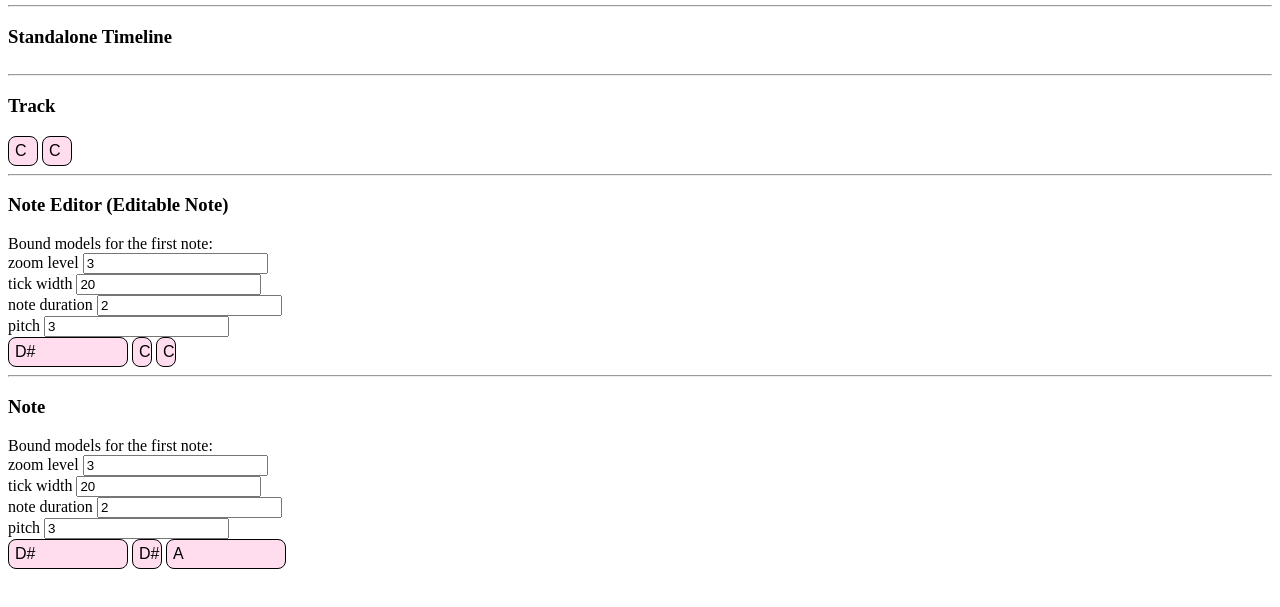
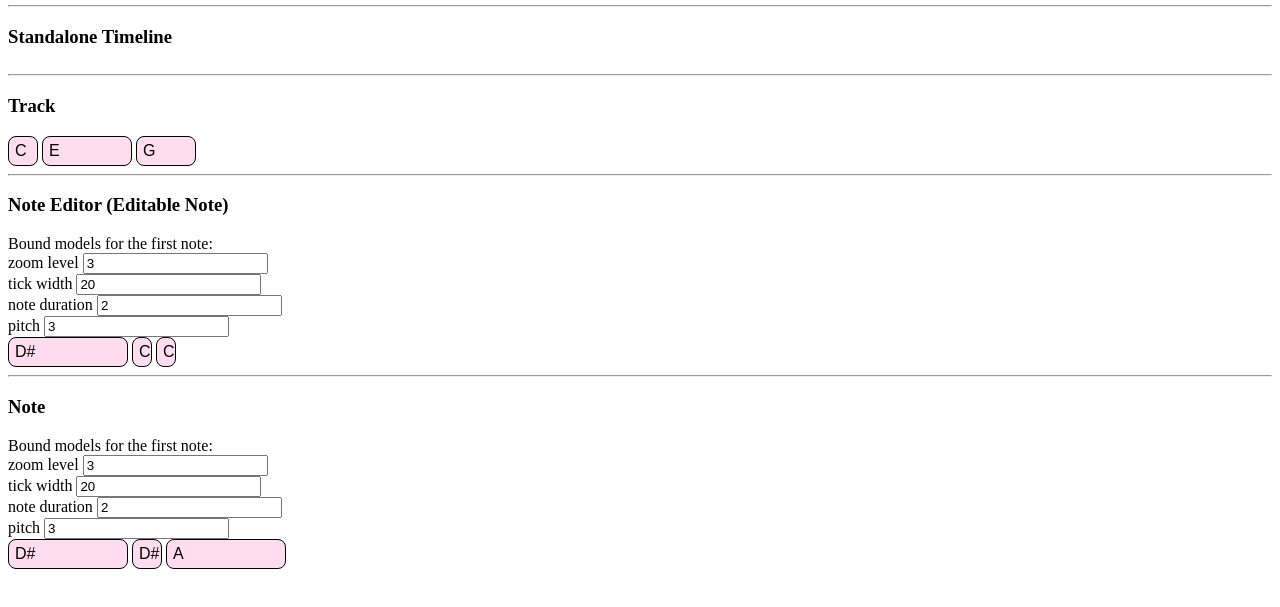
Before and after one commit to peterhudec/angular-music-editor, a website: page client/index.html in a window 1280 px wide. Shown: the part 125-732 px from the top of the page. Drawn offline with nearby package versions, Linux system fonts and the light colour scheme.

Commit message:
Notes in a track now snap to nearest tick on any zoom level.

```diff
--- a/client/app/components/musicode/editor/editor.directive.js
+++ b/client/app/components/musicode/editor/editor.directive.js
@@ -3,7 +3,7 @@
   angular.module('musicode')
     .directive('mcEditor', mcEditorDirective)
     .directive('mcTimeline', mcTimelineDirective)
-    .directive('mcTrack', mcTrackDirective)
+    .directive('mcTrack', ['noteUtils', mcTrackDirective])
     .directive('mcNote', ['pitchNames', mcNoteDirective])
     .directive('mcNoteEditor', ['$window', 'pitchNames', 'noteUtils', mcNoteEditorDirective]);
 
@@ -25,7 +25,7 @@
 
     function controller ($scope) {
       $scope.zoomLevel = 1;
-      $scope.tickWidth = 80;
+      $scope.tickWidth = 20;
       $scope.tracks = [];
 
       $scope.zoomIn = zoomIn;
@@ -69,7 +69,7 @@
     }
   }
 
-  function mcTrackDirective () {
+  function mcTrackDirective (noteUtils) {
     return {
       scope: {
         tickWidth: '=?',
@@ -81,7 +81,38 @@
     };
 
     function controller ($scope) {
+      $scope.notes = [
+        {
+          pitch: 0,
+          duration: 1
+        },
+        {
+          pitch: 4,
+          duration: 3
+        },
+        {
+          pitch: 7,
+          duration: 2
+        },
+      ];
 
+      $scope.getPosition = function (idx) {
+        var currentNote = $scope.notes[idx];
+        if (idx) {
+          var previousNote = $scope.notes[idx - 1];
+
+          var previousWidth = noteUtils.getWidth({
+            tickWidth: $scope.tickWidth,
+            zoomLevel: $scope.zoomLevel,
+            duration: previousNote.duration
+          });
+
+          currentNote.position = previousNote.position + previousWidth;
+        } else {
+          currentNote.position = 0
+        }
+        return currentNote.position;
+      }
     }
 
     function link (scope, element, attributes, controller) {
@@ -137,7 +168,8 @@
         zoomLevel: '=?',
         tickWidth: '=?',
         duration: '=?',
-        pitch: '=?'
+        pitch: '=?',
+        position: '=?'
       },
       templateUrl: 'app/components/musicode/editor/templates/note-editor.html',
       link: link
@@ -149,6 +181,7 @@
       var initalDuration = 1 /scope.zoomLevel;
       scope.duration = angular.isDefined(scope.duration) ? scope.duration : initalDuration;
       scope.pitch = angular.isDefined(scope.pitch) ? scope.pitch : 0;
+      scope.position = angular.isDefined(scope.position) ? scope.position : 0;
 
       var start, width;
       var dragging = false;
@@ -190,9 +223,17 @@
       function drag (e) {
         e.preventDefault();
 
+        console.log('--------------------------')
+        console.log('position', scope.position);
+        console.log('width', width);
+        console.log('dragged', e.pageX - start);
+
         var smoothWidth = width + e.pageX - start;
-        var numberOfTicks = Math.round(smoothWidth / scope.tickWidth);
-        var newDiscreteWidth = numberOfTicks * scope.tickWidth;
+        var smoothEndPosition = scope.position + smoothWidth;
+        var snappedEndPosition = smoothEndPosition - (smoothEndPosition % scope.tickWidth);
+
+        var newDiscreteWidth = snappedEndPosition - scope.position;
+
         var newDuration = newDiscreteWidth / (scope.tickWidth * scope.zoomLevel);
 
         // Update models
--- a/client/app/components/musicode/editor/style.css
+++ b/client/app/components/musicode/editor/style.css
@@ -67,6 +67,8 @@ body.dragging-note {
 .note-editor .menu {
   display: none;
   position: absolute;
+  z-index: 10000;
+  background-color: grey;
 }
 
 .note-editor:hover .menu,
--- a/client/app/components/musicode/editor/templates/note-editor.html
+++ b/client/app/components/musicode/editor/templates/note-editor.html
@@ -11,5 +11,8 @@
       <input type="button" value="add before" ng-click="onAddBefore()" />
       pitch: <select ng-model="pitch" ng-options="pitches.indexOf(pitch) as pitch for pitch in pitches"></select>
       <input type="button" value="add after" ng-click="onAddAfter()" />
+      <div>position: {{ position }}</div>
+      <div>duration: {{ duration }}</div>
+      <div>width: {{ duration * zoomLevel * tickWidth }}</div>
   </div>
 </div>
--- a/client/app/components/musicode/editor/templates/track.html
+++ b/client/app/components/musicode/editor/templates/track.html
@@ -1,8 +1,9 @@
 <div class="track">
   <mc-note-editor
-    zoom-level="zoomLevel"
-    tick-width="tickWidth"></mc-note-editor>
-  <mc-note-editor
+    ng-repeat="note in notes"
+    pitch="note.pitch"
+    duration="note.duration"
+    position="getPosition($index)"
     zoom-level="zoomLevel"
     tick-width="tickWidth"></mc-note-editor>
 </div>
--- a/client/index.html
+++ b/client/index.html
@@ -22,7 +22,7 @@
 
     <hr>
     <h3>Standalone Timeline</h3>
-    <mc-timeline tick-width="30">timeline</mc-timeline>
+    <mc-timeline tick-width="20">timeline</mc-timeline>
 
     <hr>
     <h3>Track</h3>
```
